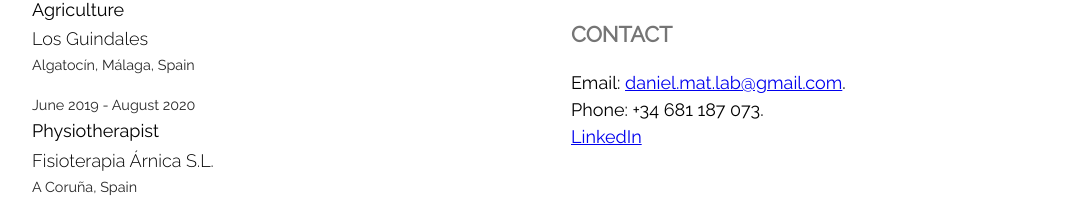
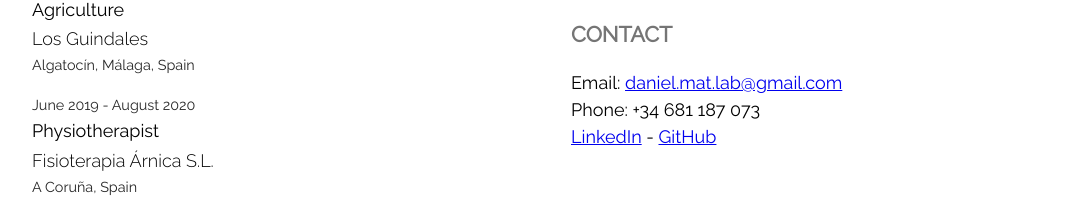
Before and after one commit to DanielMateosLab/danielmatlab, a Next.js app: page / in a window 1280 px wide. Shown: the part 941-1141 px from the top of the page, without its empty margins (96-1165 px from the left). Built offline with nearby package versions, Linux system fonts and the light colour scheme.

Commit message:
Add Github to contact section

```diff
--- a/pages/index.tsx
+++ b/pages/index.tsx
@@ -113,15 +113,19 @@ export default function Cv() {
                 Email:{" "}
                 <a href="mailto:daniel.mat.lab@gmail.com" target="_blank">
                   daniel.mat.lab@gmail.com
-                </a>
-                .<br />
-                Phone: +34 681 187 073.
+                </a>{" "}
+                <br />
+                Phone: +34 681 187 073
                 <br />
                 <a
                   href="https://www.linkedin.com/in/danielmateoslab/"
                   target="_blank"
                 >
                   LinkedIn
+                </a>{" "}
+                -{" "}
+                <a href="https://github.com/DanielMateosLab" target="_blank">
+                  GitHub
                 </a>
               </p>
             </article>
```
